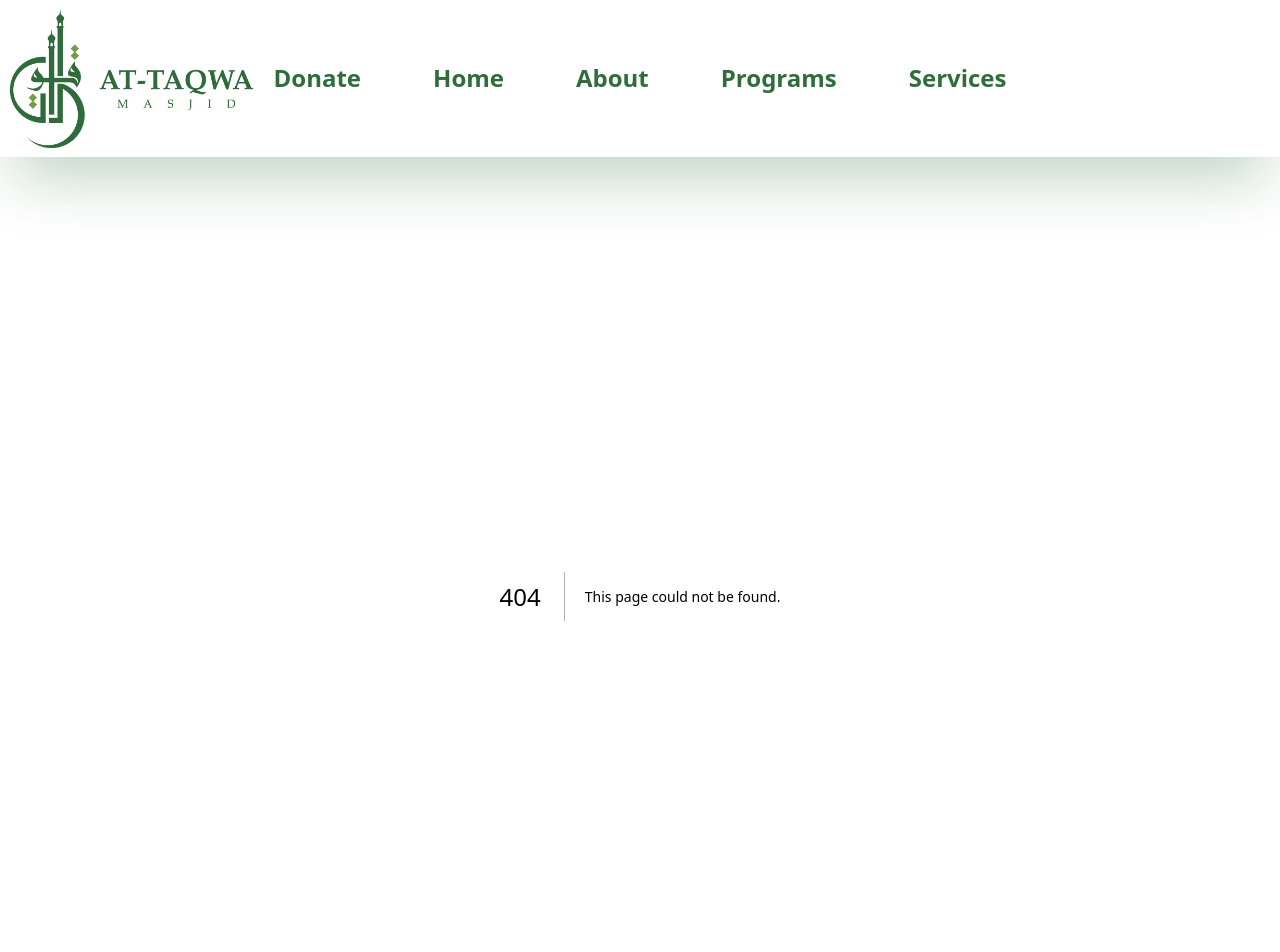
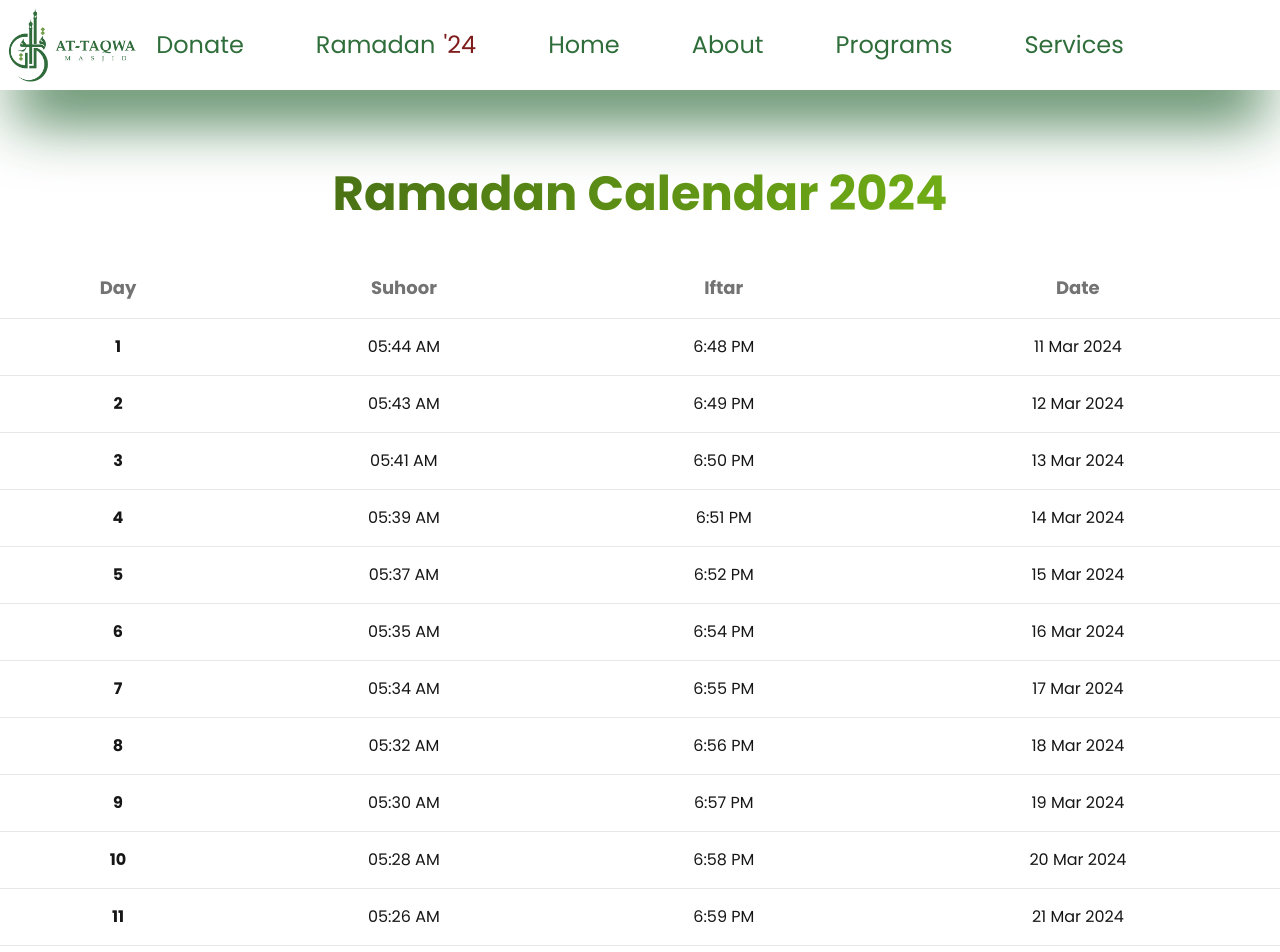
Before and after one commit to LosmanDev/Masjid-AT-Taqwa, a Next.js app: page /ramadan in a window 1280 px wide. Before the commit this address had no page. Shown: the top 952 px of the page. Built offline with nearby package versions, Linux system fonts and the light colour scheme.

Commit message:
added new components

```diff
--- a/src/app/layout.jsx
+++ b/src/app/layout.jsx
@@ -1,5 +1,13 @@
+import { Poppins } from 'next/font/google';
 import '@styles/globals.css';
 import Nav from 'src/components/Nav';
+
+const poppins = Poppins({
+  subsets: ['latin'],
+  display: 'swap',
+  variable: '--font-poppins',
+  weight: ['100', '200', '300', '400', '500', '600', '700', '800', '900'],
+});
 
 export const metadata = {
   title: 'Masjid At-Taqwa',
@@ -8,7 +16,7 @@ export const metadata = {
 
 export default function RootLayout({ children }) {
   return (
-    <html lang="en">
+    <html lang="en" className={`${poppins.variable}`}>
       <body>
         <Nav />
         <div>{children}</div>
--- a/src/app/page.jsx
+++ b/src/app/page.jsx
@@ -1,9 +1,11 @@
-import { ImagesSliderDemo } from 'src/components/ui/ImagesSliderDemo';
+import Welcome from 'src/components/Welcome';
+import Live from 'src/components/Live';
 
 const Home = () => {
   return (
     <div>
-      <ImagesSliderDemo />
+      <Welcome />
+      <Live />
     </div>
   );
 };
--- /dev/null
+++ b/src/app/ramadan/page.jsx
@@ -0,0 +1,12 @@
+import React from 'react';
+import Ramadan from 'src/components/Ramadan';
+
+const ramadan = () => {
+  return (
+    <div>
+      <Ramadan />
+    </div>
+  );
+};
+
+export default ramadan;
--- /dev/null
+++ b/src/components/Live.jsx
@@ -0,0 +1,27 @@
+const Live = () => {
+  return (
+    <section className="flex justify-center">
+      <div className="shadow-[0_45px_60px_-15px_rgba(48,109,60,0.9)] card w-96 bg-base-100 ">
+        <iframe
+          className="px-10 pt-10"
+          src="https://www.facebook.com/plugins/video.php?height=476&href=https%3A%2F%2Fwww.facebook.com%2F100009886118917%2Fvideos%2F202585822405733%2F&show_text=false&width=267&t=0"
+          width="100%"
+          height="476"
+          scrolling="no"
+          frameborder="0"
+          allowfullscreen="true"
+          allow="autoplay; clipboard-write; encrypted-media; picture-in-picture; web-share"
+          allowFullScreen="true"
+        ></iframe>
+        <div className="card-body items-center text-center">
+          <h1 className="card-title text-green-800 font-medium ">
+            Taraweeh Live
+            <span className="loading loading-ring loading-lg text-red-600"></span>
+          </h1>
+        </div>
+      </div>
+    </section>
+  );
+};
+
+export default Live;
--- a/src/components/Nav.jsx
+++ b/src/components/Nav.jsx
@@ -3,7 +3,7 @@ import Link from 'next/link';
 
 const Nav = () => {
   return (
-    <div className="navbar bg-base-100 shadow-[0_35px_60px_-15px_rgba(48,109,60,0.3)] mb-10">
+    <div className="navbar bg-base-100 shadow-[0_45px_60px_-15px_rgba(48,109,60,0.9)] mb-10">
       <div className="navbar-start">
         <div className="dropdown">
           <div tabIndex={0} role="button" className="btn btn-ghost lg:hidden">
@@ -24,8 +24,13 @@ const Nav = () => {
           </div>
           <ul
             tabIndex={0}
-            className="menu menu-sm dropdown-content mt-3 z-[1] p-2 shadow bg-base-100 rounded-box w-52 text-lg font-bold text-neutral"
+            className="menu menu-sm dropdown-content mt-3 z-[1] p-2 shadow bg-base-100 rounded-box w-52 text-lg font-normal text-neutral"
           >
+            <li>
+              <Link href="/ramadan">
+                Ramadan<span className="text-red-900">'24</span>
+              </Link>
+            </li>
             <li>
               <a>Home</a>
             </li>
@@ -51,23 +56,28 @@ const Nav = () => {
         </Link>
       </div>
       <div className="navbar-center hidden lg:flex">
-        <ul className="menu menu-horizontal gap-10 px-1 text-2xl font-bold text-neutral">
+        <ul className="menu menu-horizontal gap-10 px-1 text-2xl font-normal text-neutral">
           <li>
             <Link href="/" alt="donate">
               Donate
             </Link>
           </li>
           <li>
-            <a>Home</a>
+            <Link href="/ramadan">
+              Ramadan<span className="text-red-900">'24</span>
+            </Link>
           </li>
           <li>
-            <a>About</a>
+            <Link href="/">Home</Link>
           </li>
           <li>
-            <a>Programs</a>
+            <Link href="/">About</Link>
           </li>
           <li>
-            <a>Services</a>
+            <Link href="/">Programs</Link>
+          </li>
+          <li>
+            <Link href="/">Services</Link>
           </li>
         </ul>
       </div>
--- /dev/null
+++ b/src/components/Ramadan.jsx
@@ -0,0 +1,70 @@
+import React from 'react';
+
+const Ramadan = () => {
+  const data = [
+    { day: 1, suhoor: '05:44 AM', iftar: '6:48 PM', date: '11 Mar 2024' },
+    { day: 2, suhoor: '05:43 AM', iftar: '6:49 PM', date: '12 Mar 2024' },
+    { day: 3, suhoor: '05:41 AM', iftar: '6:50 PM', date: '13 Mar 2024' },
+    { day: 4, suhoor: '05:39 AM', iftar: '6:51 PM', date: '14 Mar 2024' },
+    { day: 5, suhoor: '05:37 AM', iftar: '6:52 PM', date: '15 Mar 2024' },
+    { day: 6, suhoor: '05:35 AM', iftar: '6:54 PM', date: '16 Mar 2024' },
+    { day: 7, suhoor: '05:34 AM', iftar: '6:55 PM', date: '17 Mar 2024' },
+    { day: 8, suhoor: '05:32 AM', iftar: '6:56 PM', date: '18 Mar 2024' },
+    { day: 9, suhoor: '05:30 AM', iftar: '6:57 PM', date: '19 Mar 2024' },
+    { day: 10, suhoor: '05:28 AM', iftar: '6:58 PM', date: '20 Mar 2024' },
+    { day: 11, suhoor: '05:26 AM', iftar: '6:59 PM', date: '21 Mar 2024' },
+    { day: 12, suhoor: '05:25 AM', iftar: '7:00 PM', date: '22 Mar 2024' },
+    { day: 13, suhoor: '05:23 AM', iftar: '7:02 PM', date: '23 Mar 2024' },
+    { day: 14, suhoor: '05:21 AM', iftar: '7:03 PM', date: '24 Mar 2024' },
+    { day: 15, suhoor: '05:19 AM', iftar: '7:04 PM', date: '25 Mar 2024' },
+    { day: 16, suhoor: '05:17 AM', iftar: '7:05 PM', date: '26 Mar 2024' },
+    { day: 17, suhoor: '05:15 AM', iftar: '7:06 PM', date: '27 Mar 2024' },
+    { day: 18, suhoor: '05:13 AM', iftar: '7:07 PM', date: '28 Mar 2024' },
+    { day: 19, suhoor: '05:11 AM', iftar: '7:08 PM', date: '29 Mar 2024' },
+    { day: 20, suhoor: '05:09 AM', iftar: '7:10 PM', date: '30 Mar 2024' },
+    { day: 21, suhoor: '05:08 AM', iftar: '7:11 PM', date: '31 Mar 2024' },
+    { day: 22, suhoor: '05:06 AM', iftar: '7:12 PM', date: '01 Apr 2024' },
+    { day: 23, suhoor: '05:04 AM', iftar: '7:13 PM', date: '02 Apr 2024' },
+    { day: 24, suhoor: '05:02 AM', iftar: '7:14 PM', date: '03 Apr 2024' },
+    { day: 25, suhoor: '05:00 AM', iftar: '7:15 PM', date: '04 Apr 2024' },
+    { day: 26, suhoor: '04:58 AM', iftar: '7:16 PM', date: '05 Apr 2024' },
+    { day: 27, suhoor: '04:56 AM', iftar: '7:17 PM', date: '06 Apr 2024' },
+    { day: 28, suhoor: '04:54 AM', iftar: '7:19 PM', date: '07 Apr 2024' },
+    { day: 29, suhoor: '04:52 AM', iftar: '7:20 PM', date: '08 Apr 2024' },
+    { day: 30, suhoor: '04:50 AM', iftar: '7:21 PM', date: '09 Apr 2024' },
+  ];
+
+  return (
+    <>
+      <section className="mt-20">
+        <h1 className="text-center mb-10 lg:text-5xl text-4xl font-bold bg-gradient-to-r from-lime-900 to-lime-500 text-transparent bg-clip-text">
+          Ramadan Calendar 2024
+        </h1>
+      </section>
+      <div className="overflow-x-auto">
+        <table className="table table-lg table-pin-rows table-pin-cols text-center">
+          <thead className="text-lg text-center">
+            <tr>
+              <th>Day</th>
+              <td>Suhoor</td>
+              <td>Iftar</td>
+              <td>Date</td>
+            </tr>
+          </thead>
+          <tbody className="text-lg">
+            {data.map((item) => (
+              <tr key={item.day}>
+                <th>{item.day}</th>
+                <td>{item.suhoor}</td>
+                <td>{item.iftar}</td>
+                <td>{item.date}</td>
+              </tr>
+            ))}
+          </tbody>
+        </table>
+      </div>
+    </>
+  );
+};
+
+export default Ramadan;
--- /dev/null
+++ b/src/components/Welcome.jsx
@@ -0,0 +1,11 @@
+import { ImagesSliderDemo } from './ui/ImagesSliderDemo';
+
+const Welcome = () => {
+  return (
+    <section>
+      <ImagesSliderDemo />
+    </section>
+  );
+};
+
+export default Welcome;
--- a/src/components/ui/ImagesSliderDemo.jsx
+++ b/src/components/ui/ImagesSliderDemo.jsx
@@ -5,11 +5,10 @@ import { ImagesSlider } from './images-slider';
 
 export function ImagesSliderDemo() {
   const images = [
-    'https://i.imgur.com/lsGzznL.png',
-    'https://i.imgur.com/sV7G4DG.jpg',
-    'https://i.imgur.com/Tn3ZZI9.jpg',
-    'https://i.imgur.com/GNA6BLR.png',
-    'https://i.imgur.com/h7xPbxF.png',
+    '/assets/images/slide-1.png',
+    '/assets/images/slide-2.jpg',
+    '/assets/images/slide-3.jpg',
+    '/assets/images/slide-4.jpg',
   ];
   return (
     <ImagesSlider className="h-[40rem]" images={images}>
@@ -27,13 +26,15 @@ export function ImagesSliderDemo() {
         }}
         className="z-50 flex flex-col justify-center items-center"
       >
-        <motion.p className="font-bold text-xl md:text-6xl text-center bg-clip-text text-transparent bg-gradient-to-b from-gray-50 to-white py-4">
-          <span dir="rtl" lang="ar" className="mb-10 block">
-            ﷽
+        <motion.p className="font-medium text-2xl lg:text-4xl text-center bg-clip-text text-transparent bg-gradient-to-b from-gray-50 to-white py-4">
+          <span dir="rtl" lang="ar" className="class mb-10 block ">
+            بِسْمِ اللهِ الرَّحْمٰنِ الرَّحِيْمِ
           </span>
 
-          <span className="mb-10 block">Masjid At Taqwa </span>
-          <span className="mb-10 block">Welcomes You</span>
+          <span className="mb-10 block ">
+            All the Praises and Thanks be to Allah
+          </span>
+          <span className="mb-10 block">We Welcome you</span>
 
           <span className="mt-10 block">105 Ferry Street Malden, MA 02148</span>
         </motion.p>
--- a/src/styles/globals.css
+++ b/src/styles/globals.css
@@ -1,5 +1,7 @@
-@import url('https://fonts.googleapis.com/css2?family=Inter:wght@100;200;300;400;500;600;700;800;900&display=swap');
-
 @tailwind base;
 @tailwind components;
 @tailwind utilities;
+
+body {
+  font-family: var(--font-poppins);
+}
```
